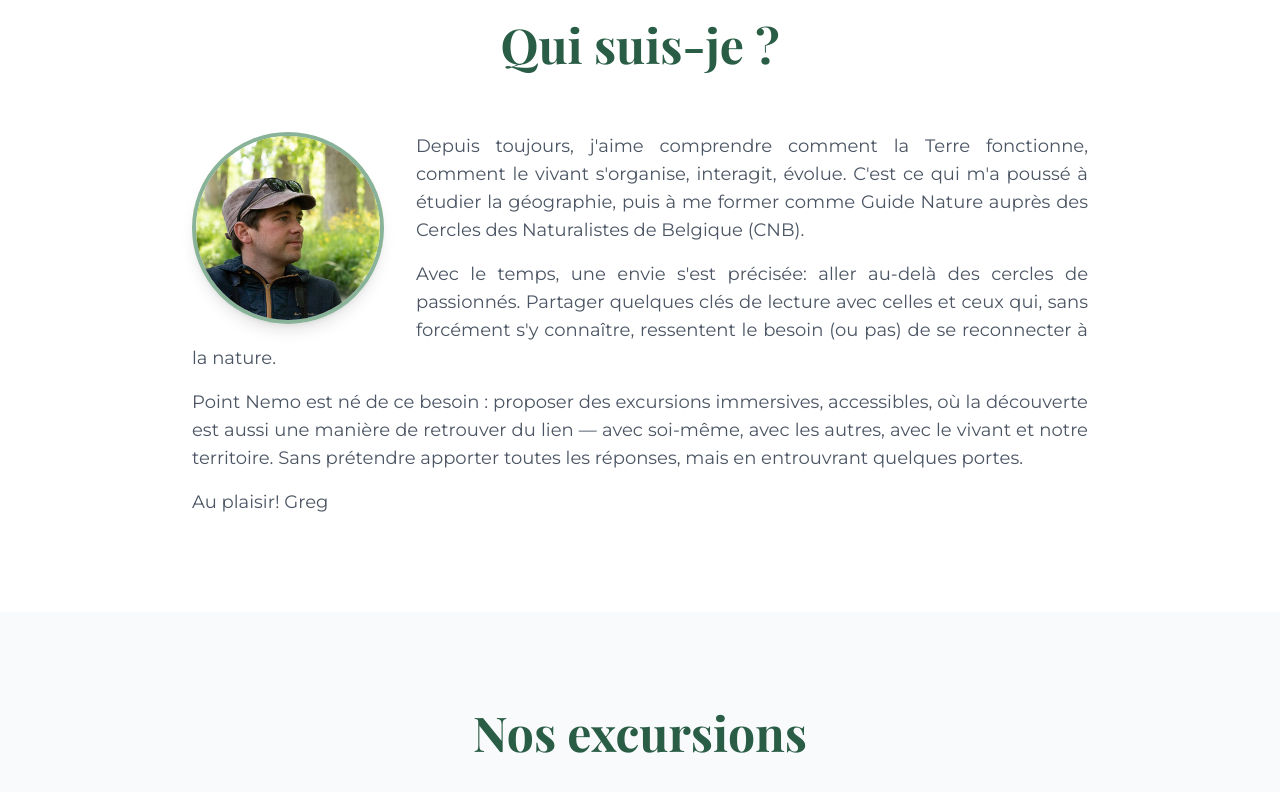
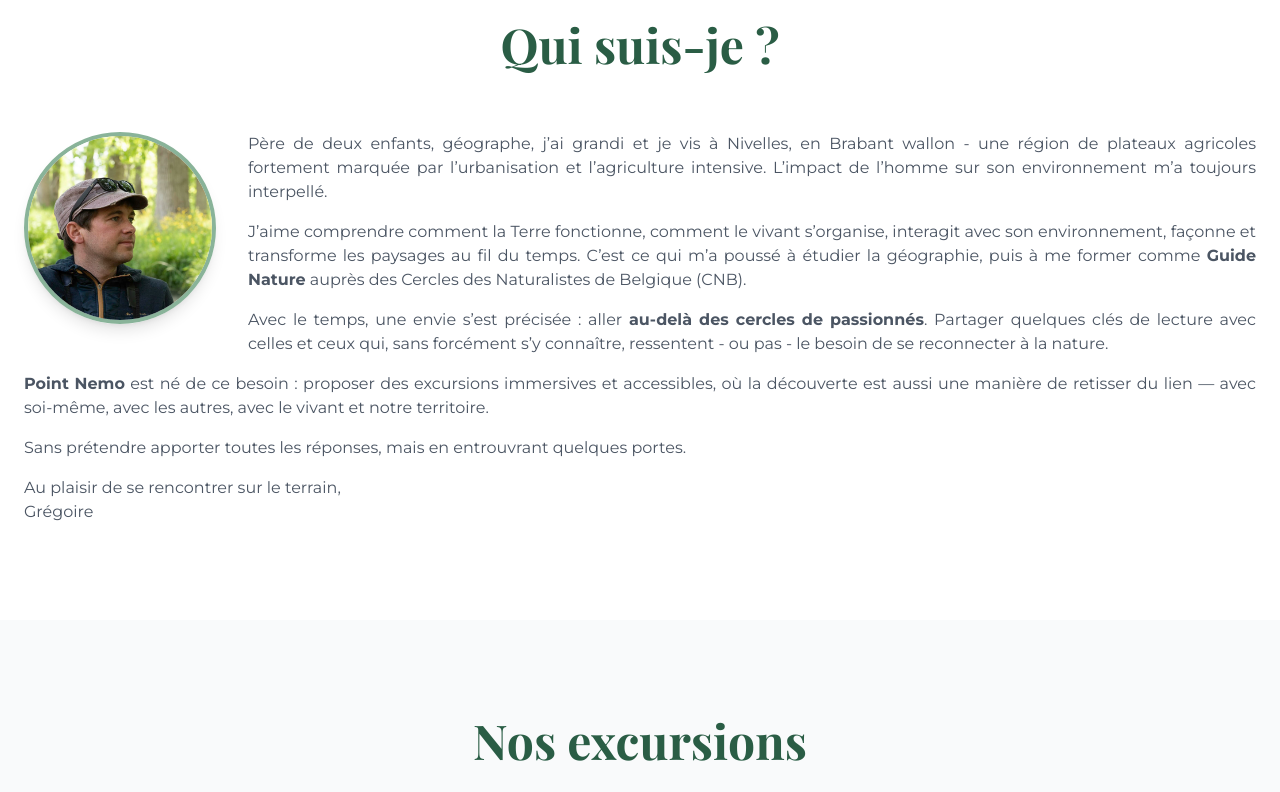
Before and after one commit to PointNemoBe/point-nemo-website, a React (Vite) app: page / in a window 1280 px wide. Shown: the part 1680-2472 px from the top of the page. Built offline with nearby package versions, Linux system fonts and the light colour scheme.

Commit message:
update about me section

```diff
--- a/src/components/AboutMeSection.tsx
+++ b/src/components/AboutMeSection.tsx
@@ -1,10 +1,11 @@
 import { AspectRatio } from "./ui/aspect-ratio";
 const AboutMeSection = () => {
-  return <section className="section-container">
+  return (
+    <section className="section-container">
       <div className="text-center mb-16">
         <h2 className="section-title">Qui suis-je ?</h2>
       </div>
-    <div className="max-w-4xl mx-auto space-y-4">
+      <div className="max-w-7xl  mx-auto space-y-4">
         <div className="float-left mr-8 mb-4">
           <div className="w-48 h-48 overflow-hidden rounded-full border-4 border-nemo-leaf shadow-lg">
             <AspectRatio ratio={1 / 1}>
@@ -17,22 +18,30 @@ const AboutMeSection = () => {
           </div>
         </div>
 
-      <p className="text-gray-600 text-lg text-justify font-normal">
-        Depuis toujours, j'aime comprendre comment la Terre fonctionne, comment le vivant s'organise, interagit, évolue.
-        C'est ce qui m'a poussé à étudier la géographie, puis à me former comme Guide Nature auprès des Cercles des Naturalistes de Belgique (CNB).
+        <p className="text-gray-600 text-justify font-normal">
+          Père de deux enfants, géographe, j’ai grandi et je vis à Nivelles, en Brabant wallon - une région de plateaux agricoles fortement marquée par l’urbanisation et l’agriculture intensive.
+          L’impact de l’homme sur son environnement m’a toujours interpellé.
         </p>
-      <p className="text-gray-600 text-lg text-justify font-normal">
-        Avec le temps, une envie s'est précisée: aller au-delà des cercles de passionnés.
-        Partager quelques clés de lecture avec celles et ceux qui, sans forcément s'y connaître, ressentent le besoin (ou pas) de se reconnecter à la nature.
+        <p className="text-gray-600 text-justify font-normal">
+        J’aime comprendre comment la Terre fonctionne, comment le vivant s’organise, interagit avec son environnement, façonne et transforme les paysages au fil du temps.
+        C’est ce qui m’a poussé à étudier la géographie, puis à me former comme <strong>Guide Nature</strong> auprès des <a href="https://cercles-naturalistes.be" target="_blank" rel="noopener noreferrer">Cercles des Naturalistes de Belgique (CNB)</a>.
         </p>
-      <p className="text-gray-600 text-lg text-justify font-normal">
-        Point Nemo est né de ce besoin : proposer des excursions immersives, accessibles, où la découverte est aussi une manière de retrouver du lien — avec soi-même, avec les autres, avec le vivant et notre territoire.
+        <p className="text-gray-600 text-justify font-normal">
+          Avec le temps, une envie s’est précisée : aller <strong>au-delà des cercles de passionnés</strong>.
+           Partager quelques clés de lecture avec celles et ceux qui, sans forcément s’y connaître, ressentent - ou pas - le besoin de se reconnecter à la nature.
+        </p>
+        <p className="text-gray-600 text-justify font-normal">
+          <strong>Point Nemo</strong> est né de ce besoin : proposer des excursions immersives et accessibles, où la découverte est aussi une manière de retisser du lien — avec soi-même, avec les autres, avec le vivant et notre territoire.
+        </p>
+        <p className="text-gray-600 text-justify font-normal">
           Sans prétendre apporter toutes les réponses, mais en entrouvrant quelques portes.
         </p>
-      <p className="text-gray-600 text-lg text-justify font-normal">
-        Au plaisir! Greg
+        <p className="text-gray-600 text-justify font-normal">
+          Au plaisir de se rencontrer sur le terrain,<br />
+          Grégoire
         </p>
       </div>
-  </section>;
+    </section>
+  );
 };
 export default AboutMeSection;
```
Lines whose indentation alone changed are shown as unchanged.
